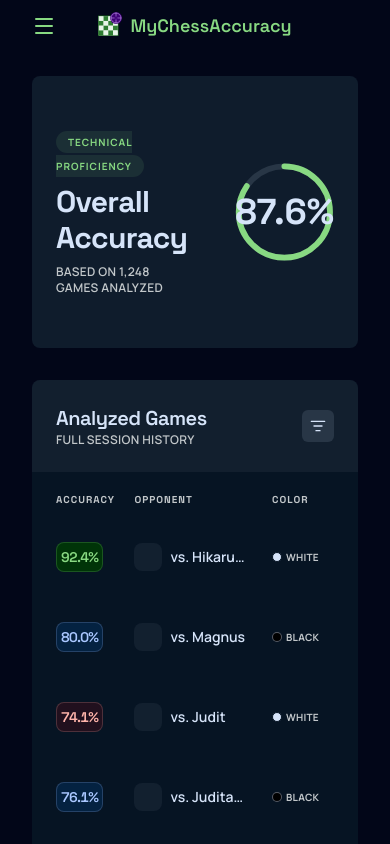
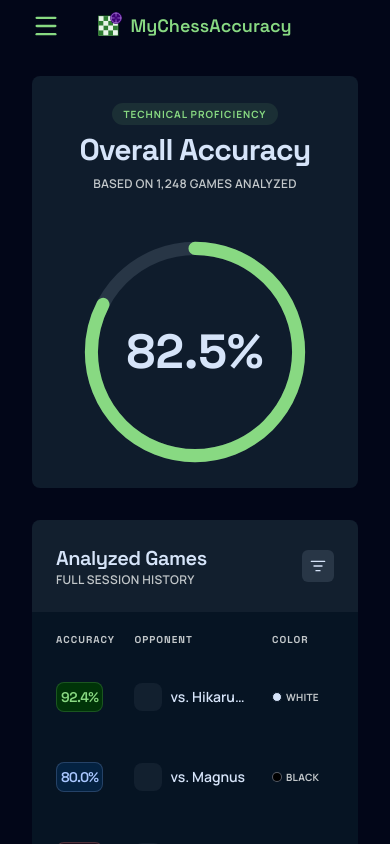
Before and after one commit to AaronMTS/my-chess-accuracy, a Next.js app: page /analyze/1/accuracy in a window 390 px wide. Built offline with nearby package versions, Linux system fonts and the light colour scheme.

Commit message:
continued adding animations, improved the responsiveness of some components, refactored some code, fixed some bugs

```diff
--- a/app/analyze/[username]/accuracy/page.tsx
+++ b/app/analyze/[username]/accuracy/page.tsx
@@ -61,16 +61,41 @@
     moves: 26,
     rating: 2812,
   },
+  {
+    id: 167020850534,
+    accuracy: 91,
+    opponent: "Mang2us",
+    color: "black",
+    mode: "rapid",
+    date: "Oct. 23, 2023",
+    moves: 55,
+    rating: 2811,
+  },
+  {
+    id: 167020850034,
+    accuracy: 65,
+    opponent: "Manga2aus",
+    color: "black",
+    mode: "bullet",
+    date: "Oct. 20, 2023",
+    moves: 51,
+    rating: 2793,
+  },
 ];
 
 const DUMMY_COLUMNS = Object.keys(DUMMY_GAMES[0]);
 DUMMY_COLUMNS.shift();
 const DUMMY_COLUMNS_LENGTH = DUMMY_COLUMNS.length;
+const averageAccuracy =
+  DUMMY_GAMES.reduce(
+    (accumulator, current) => accumulator + current.accuracy,
+    0,
+  ) / DUMMY_GAMES.length;
 
 export default function AccuracyPage() {
   return (
     <>
-      <OverallAccuracySection overallAccuracy={87.56} />
+      <OverallAccuracySection overallAccuracy={averageAccuracy} />
       <section className="bg-surface rounded-lg overflow-hidden">
         <header className="flex justify-between items-center p-6 bg-surfaceHigh/50">
           <div>
--- a/app/analyze/page.tsx
+++ b/app/analyze/page.tsx
@@ -4,12 +4,13 @@
 import Navbar from "@/components/navbar/Navbar";
 import CtaButton from "@/components/buttons/CtaButton";
 import { analyzeGames } from "@/lib/actions";
+import Footer from "@/components/Footer";
 
 export default function AnalyzePage() {
   return (
-    <>
+    <main className="flex flex-col gap-3 h-dvh">
       <Navbar hasSidebarBtn={false} />
-      <section className="mt-3 space-y-6 p-8 mx-auto max-w-lg text-center md:mt-6">
+      <section className="space-y-6 grow p-8 mx-auto max-w-lg text-center md:mt-6">
         <div className="space-y-3">
           <h2 className={spaceGrotesk.className}>Initialize Analysis</h2>
           <p className="text-slate-400 text-sm">
@@ -52,6 +53,7 @@
           </CtaButton>
         </form>
       </section>
-    </>
+      <Footer paddingClasses="px-8 py-4" />
+    </main>
   );
 }
--- a/components/Backdrop.tsx
+++ b/components/Backdrop.tsx
@@ -1,8 +1,18 @@
-export default function Backdrop({ handleClick }: { handleClick: () => void }) {
+import { motion } from "motion/react";
+
+type Props = {
+  handleClick: () => void;
+  animationDuration: number;
+};
+
+export default function Backdrop({ handleClick, animationDuration }: Props) {
   return (
-    <div
+    <motion.div
+      initial={{ opacity: 0 }}
+      animate={{ opacity: 1, transition: { duration: animationDuration } }}
+      exit={{ opacity: 0 }}
       onClick={handleClick}
       className="fixed top-0 left-0 z-30 size-full bg-black/80"
-    ></div>
+    ></motion.div>
   );
 }
--- /dev/null
+++ b/components/accuracy/OverallAccuracy.tsx
@@ -0,0 +1,31 @@
+"use client";
+
+import { spaceGrotesk } from "@/app/fonts";
+import { motion, animate } from "motion/react";
+import { useEffect, useState } from "react";
+
+export default function OverallAccuracy({
+  accuracyPercentage,
+}: {
+  accuracyPercentage: number;
+}) {
+  const [accuracy, setAccuracy] = useState(0);
+
+  useEffect(() => {
+    animate(0, accuracyPercentage, {
+      duration: 1.5,
+      ease: "circOut",
+      onUpdate(latest) {
+        setAccuracy(latest);
+      },
+    });
+  }, [accuracyPercentage]);
+
+  return (
+    <motion.h1
+      className={`absolute top-1/2 left-1/2 -translate-1/2 text-5xl ${spaceGrotesk.className} tracking-normal`}
+    >
+      {accuracy.toFixed(1)}%
+    </motion.h1>
+  );
+}
--- /dev/null
+++ b/components/accuracy/OverallAccuracyIndicator.tsx
@@ -0,0 +1,45 @@
+"use client";
+
+import { motion } from "motion/react";
+
+export default function OverallAccuracyIndicator({
+  accuracy,
+}: {
+  accuracy: number;
+}) {
+  const strokeCircumference = 2 * Math.PI * 222;
+  const strokeOffset = 2 * Math.PI * 222 * (1 - accuracy / 100);
+
+  return (
+    <>
+      <svg
+        className="size-full -rotate-90"
+        viewBox="0 0 480 480"
+        fill="none"
+        xmlns="http://www.w3.org/2000/svg"
+      >
+        <circle
+          cx="240"
+          cy="240"
+          r="222"
+          className="stroke-surfaceHighest"
+          strokeWidth="28"
+        />
+        <motion.circle
+          cx="240"
+          cy="240"
+          r="222"
+          className="stroke-primary"
+          strokeWidth="28"
+          strokeDasharray={strokeCircumference}
+          initial={{ strokeDashoffset: strokeCircumference - 1 }}
+          animate={{
+            strokeDashoffset: [strokeCircumference - 1, strokeOffset],
+          }}
+          transition={{ strokeDashoffset: { duration: 1.5 } }}
+          strokeLinecap="round"
+        />
+      </svg>
+    </>
+  );
+}
--- a/components/accuracy/OverallAccuracySection.tsx
+++ b/components/accuracy/OverallAccuracySection.tsx
@@ -1,6 +1,8 @@
 import { spaceGrotesk } from "@/app/fonts";
 import HeaderDesc from "../HeaderDesc";
 import HeaderEyebrow from "../HeaderEyebrow";
+import OverallAccuracyIndicator from "./OverallAccuracyIndicator";
+import OverallAccuracy from "./OverallAccuracy";
 
 export default function OverallAccuracySection({
   overallAccuracy,
@@ -8,8 +10,8 @@
   overallAccuracy: number;
 }) {
   return (
-    <section className="flex gap-12 justify-between items-center p-6 bg-surfaceLow rounded-lg">
-      <header className="space-y-2">
+    <section className="flex gap-12 flex-col justify-between items-center p-6 bg-surfaceLow rounded-lg md:flex-row">
+      <header className="space-y-2 text-center md:text-left">
         <HeaderEyebrow>Technical Proficiency</HeaderEyebrow>
         <h2 className={`${spaceGrotesk.className}`}>Overall Accuracy</h2>
         <HeaderDesc colorClass="text-onSurfaceLow">
@@ -17,35 +19,8 @@
         </HeaderDesc>
       </header>
       <div className="relative size-56">
-        <svg
-          className="size-full -rotate-90"
-          viewBox="0 0 480 480"
-          fill="none"
-          xmlns="http://www.w3.org/2000/svg"
-        >
-          <circle
-            cx="240"
-            cy="240"
-            r="222"
-            className="stroke-surfaceHighest"
-            strokeWidth="28"
-          />
-          <circle
-            cx="240"
-            cy="240"
-            r="222"
-            className="stroke-primary"
-            strokeWidth="28"
-            strokeDasharray={2 * Math.PI * 222}
-            strokeDashoffset={2 * Math.PI * 222 * (1 - 0.845)}
-            strokeLinecap="round"
-          />
-        </svg>
-        <h1
-          className={`absolute top-1/2 left-1/2 -translate-1/2 ${spaceGrotesk.className} tracking-normal`}
-        >
-          {overallAccuracy.toFixed(1)}%
-        </h1>
+        <OverallAccuracyIndicator accuracy={overallAccuracy} />
+        <OverallAccuracy accuracyPercentage={overallAccuracy} />
       </div>
     </section>
   );
--- a/components/navbar/ToggleSidebarBtn.tsx
+++ b/components/navbar/ToggleSidebarBtn.tsx
@@ -1,9 +1,11 @@
 "use client";
+
+import { useEffect, useRef } from "react";
+import { motion } from "motion/react";
 
 import { useSidebar } from "@/store/sidebar-context";
 import { MD_WIDTH } from "@/util/screen";
 import { Menu } from "lucide-react";
-import { useEffect, useRef } from "react";
 
 export default function ToggleSidebarBtn() {
   const { toggle } = useSidebar();
@@ -23,12 +25,22 @@
     return () => window.removeEventListener("resize", handleResize);
   }, [toggle]);
 
+  function handleToggleSidebar() {
+    const toggleSidebar = toggleRef.current;
+
+    if (toggleSidebar) {
+      toggleSidebar();
+    }
+  }
+
   return (
-    <button
-      onClick={() => toggleRef.current?.()}
-      className="absolute top-1/2 -translate-y-1/2 left-0 text-primary cursor-pointer"
+    <motion.button
+      type="button"
+      whileTap={{ scale: 0.9 }}
+      onClick={handleToggleSidebar}
+      className="absolute top-1/2 -translate-y-1/2 left-0 z-30 text-primary cursor-pointer md:hidden"
     >
-      <Menu />
-    </button>
+      <Menu size={28} />
+    </motion.button>
   );
 }
--- a/components/sidebar/Sidebar.tsx
+++ b/components/sidebar/Sidebar.tsx
@@ -1,6 +1,7 @@
 "use client";
 
 import { redirect } from "next/navigation";
+import Image from "next/image";
 
 import { ChartLine, Plus, Swords } from "lucide-react";
 import { spaceGrotesk } from "@/app/fonts";
@@ -11,23 +12,42 @@
 import SidebarBackdrop from "./SidebarBackdrop";
 import { useSidebar } from "@/store/sidebar-context";
 
+const PLAYER = {
+  id: 3894382064,
+  imageUrl:
+    "https://lh3.googleusercontent.com/aida-public/AB6AXuC_OVKPJhu7LHezNYuuEa6Gsef_Vo7fgV8qz4p6KUXYUB_3A45Znbsvs76Nqv8ejTUp0s27OSmz_mXVIP7PF3Nfo1hu5pEJxmtIT8alGz0QVI0g_SIoMVW_XvfGisGpZHFdyxHddoOnNbbHigbEsoy8nr_AOXhIfau3H92tYzAGFaRAsqv-cczcnTgKHmBT6STOCXcKsG6NUs9HTI3hEE-ALVbPPi-A1UhDzyr3WoH9YRjuLqVR40u-6l83EaT-iecOdIATiCzajyc",
+  username: "TheFishermannnnnnnn",
+  rating: 2102,
+};
+
 export default function Sidebar() {
   const { isShown } = useSidebar();
 
-  const SIDEBAR_MOBILE_CLASSES = `absolute z-40 top-0 ${isShown ? "left-0" : "-left-52 opacity-0"}`;
+  const SIDEBAR_MOBILE_CLASSES = `absolute z-40 top-0 left-0 ${isShown ? "max-md:translate-x-0" : "max-md:-translate-x-71"} transition-transform duration-300`;
 
   return (
     <>
       <SidebarBackdrop />
       <aside
-        className={`${SIDEBAR_MOBILE_CLASSES} shrink-0 w-52 flex flex-col gap-16 justify-between py-8 md:max-lg:w-16 ${spaceGrotesk.className} max-md:bg-surface max-md:h-dvh md:static md:opacity-100`}
+        className={`${SIDEBAR_MOBILE_CLASSES} shrink-0 w-71 flex flex-col gap-16 justify-between py-8 md:w-16 lg:w-52 ${spaceGrotesk.className} max-md:bg-surface max-md:h-dvh md:static md:opacity-100`}
       >
         <div className="space-y-8">
           <div className="flex justify-start gap-2.5 items-center px-4.5 md:max-lg:justify-center md:max-lg:gap-0">
-            <div className="bg-transparent size-7 rounded-sm outline outline-primary"></div>
-            <div className="md:max-lg:hidden">
-              <p className="text-sm text-onSurface font-bold">GM Magnus</p>
-              <p className="text-xs text-primary font-semibold">2850 ELO</p>
+            <div className="shrink-0 bg-transparent size-fit rounded-sm outline outline-primary">
+              <Image
+                src={PLAYER.imageUrl}
+                height={28}
+                width={28}
+                alt={`Profile picture of ${PLAYER.username}`}
+              />
+            </div>
+            <div className="md:max-lg:hidden overflow-hidden">
+              <p className="text-sm text-onSurface font-bold overflow-hidden text-ellipsis">
+                {PLAYER.username}
+              </p>
+              <p className="text-xs text-primary font-semibold">
+                {PLAYER.rating} ELO
+              </p>
             </div>
           </div>
           <nav className="space-y-1 text-onSurface pr-1 md:max-lg:pl-1">
@@ -53,7 +73,7 @@
             }}
             onClick={() => redirect("/analyze")}
           />
-          <Footer paddingClasses="pt-8" otherClasses="hidden lg:block" />
+          <Footer paddingClasses="pt-8" otherClasses="md:max-lg:hidden" />
         </div>
       </aside>
     </>
--- a/components/sidebar/SidebarBackdrop.tsx
+++ b/components/sidebar/SidebarBackdrop.tsx
@@ -1,5 +1,6 @@
 import { useSidebar } from "@/store/sidebar-context";
 import Backdrop from "../Backdrop";
+import { AnimatePresence } from "motion/react";
 
 export default function SidebarBackdrop() {
   const { isShown, toggle } = useSidebar();
@@ -8,5 +9,11 @@
     toggle(false);
   }
 
-  return isShown && <Backdrop handleClick={closeSidebar} />;
+  return (
+    <AnimatePresence>
+      {isShown && (
+        <Backdrop handleClick={closeSidebar} animationDuration={0.3} />
+      )}
+    </AnimatePresence>
+  );
 }
--- a/store/sidebar-context.tsx
+++ b/store/sidebar-context.tsx
@@ -1,6 +1,6 @@
 "use client";
 
-import { createContext, useContext, useState } from "react";
+import { createContext, useCallback, useContext, useState } from "react";
 
 type SidebarContextType = {
   isShown: boolean;
@@ -16,9 +16,13 @@
 }) {
   const [isShown, setIsShown] = useState(false);
 
-  function toggle(newValue: boolean) {
+  const toggle = useCallback((newValue: boolean) => {
     setIsShown((prevValue) => (prevValue !== newValue ? newValue : prevValue));
-  }
+  }, []);
+
+  // function toggle(newValue: boolean) {
+  //   setIsShown((prevValue) => (prevValue !== newValue ? newValue : prevValue));
+  // }
 
   const ctxValue = { isShown, toggle };
 
```
